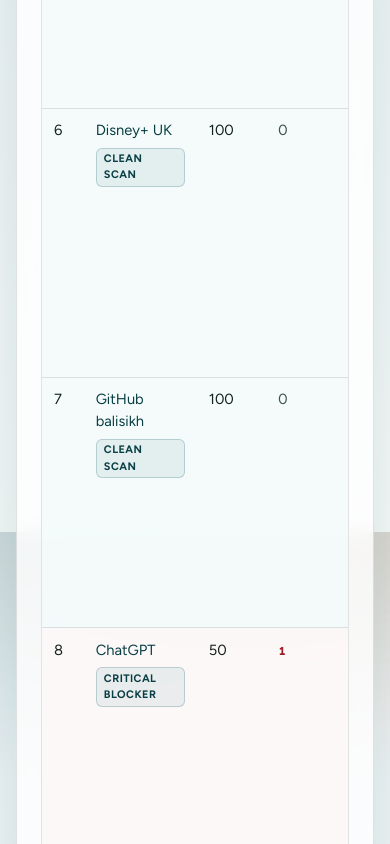
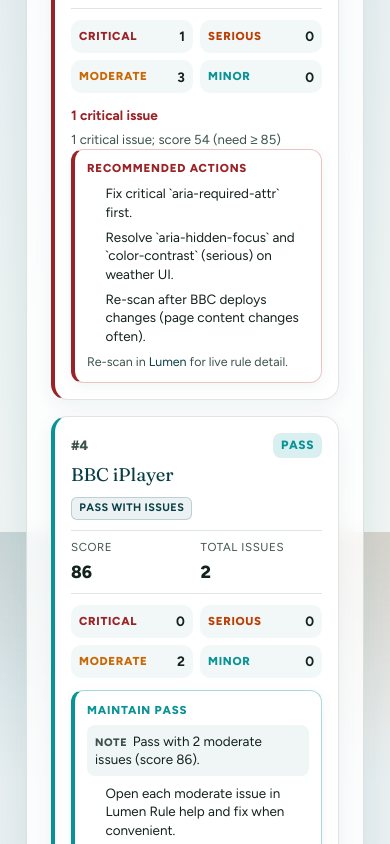
Before and after one commit to balisikh/ai-based-web-accessibility-checker, a Next.js app in the folder web/: page /batch in a window 390 px wide. Shown: the part 2000-2844 px from the top of the page. Built offline with nearby package versions, Linux system fonts and the light colour scheme.

Commit message:
Add responsive layout and mobile batch cards
Viewport config, safe-area padding, phone breakpoints, stacked results toolbar, and card list on /batch below 640px.

Co-authored-by: Cursor <cursoragent@cursor.com>

```diff
--- /dev/null
+++ b/web/src/app/batch/BatchMobileCards.tsx
@@ -0,0 +1,92 @@
+import type { WebsiteBatchResult } from "@/lib/website-batch-results";
+import {
+  websiteBatchFailReason,
+  websiteBatchPass,
+} from "@/lib/website-pass-fail";
+import { batchGuidanceForRow } from "@/lib/website-batch-guidance";
+import { BATCH_TAG_LABELS, tagsForBatchSite } from "@/lib/website-batch-tags";
+import { BatchGuidanceCell } from "./BatchGuidanceCell";
+
+type BatchSeverity = "critical" | "serious" | "moderate" | "minor";
+
+function SeverityChip({
+  label,
+  severity,
+  count,
+}: {
+  label: string;
+  severity: BatchSeverity;
+  count: number;
+}) {
+  return (
+    <li className="batch-card-sev">
+      <span className={`sev sev-${severity}`}>{label}</span>
+      <strong>{count}</strong>
+    </li>
+  );
+}
+
+export function BatchMobileCards({ rows }: { rows: WebsiteBatchResult[] }) {
+  return (
+    <ul className="batch-cards" aria-label="Batch websites (mobile list)">
+      {rows.map((row) => {
+        const pass = websiteBatchPass(row.score, row.critical);
+        const guidanceView = batchGuidanceForRow(row);
+        const failReason = websiteBatchFailReason(row.score, row.critical);
+
+        return (
+          <li
+            key={row.id}
+            className={`batch-card batch-card-${pass ? "pass" : "fail"}`}
+          >
+            <div className="batch-card-head">
+              <span className="batch-card-id">#{row.id}</span>
+              <span
+                className={`batch-badge batch-badge-${pass ? "pass" : "fail"}`}
+              >
+                {pass ? "Pass" : "Fail"}
+              </span>
+            </div>
+            <h2 className="batch-card-title">
+              <a href={row.url} target="_blank" rel="noopener noreferrer">
+                {row.name}
+              </a>
+            </h2>
+            <ul className="batch-tag-row" aria-label="Site tags">
+              {tagsForBatchSite(row).map((tag) => (
+                <li key={tag}>
+                  <span className="batch-tag">{BATCH_TAG_LABELS[tag] ?? tag}</span>
+                </li>
+              ))}
+            </ul>
+            <dl className="batch-card-stats">
+              <div>
+                <dt>Score</dt>
+                <dd>{row.score}</dd>
+              </div>
+              <div>
+                <dt>Total issues</dt>
+                <dd>{row.totalIssues}</dd>
+              </div>
+            </dl>
+            <ul className="batch-card-severity" aria-label="Severity counts">
+              <SeverityChip label="Critical" severity="critical" count={row.critical} />
+              <SeverityChip label="Serious" severity="serious" count={row.serious} />
+              <SeverityChip label="Moderate" severity="moderate" count={row.moderate} />
+              <SeverityChip label="Minor" severity="minor" count={row.minor} />
+            </ul>
+            {!pass && row.critical > 0 && (
+              <p className="batch-critical-callout" role="alert">
+                {row.critical} critical {row.critical === 1 ? "issue" : "issues"}
+              </p>
+            )}
+            {!pass && failReason && (
+              <p className="batch-row-callout">{failReason}</p>
+            )}
+            <BatchGuidanceCell guidance={guidanceView} />
+          </li>
+        );
+      })}
+    </ul>
+  );
+}
--- a/web/src/app/batch/page.tsx
+++ b/web/src/app/batch/page.tsx
@@ -11,6 +11,7 @@ import {
 import { batchGuidanceForRow } from "@/lib/website-batch-guidance";
 import { BATCH_TAG_LABELS, tagsForBatchSite } from "@/lib/website-batch-tags";
 import { BatchGuidanceCell } from "./BatchGuidanceCell";
+import { BatchMobileCards } from "./BatchMobileCards";
 
 export const metadata = {
   title: "Lumen | Website batch results",
@@ -94,7 +95,9 @@ export default function BatchResultsPage() {
           <code>TEST_RESULTS.md</code> in the repo.
         </p>
 
-        <div className="batch-table-wrap">
+        <BatchMobileCards rows={WEBSITE_BATCH_RESULTS} />
+
+        <div className="batch-table-wrap batch-table-desktop">
           <table className="batch-table">
             <caption className="sr-only">
               All batch websites with score, severity counts, and pass or fail
--- a/web/src/app/globals.css
+++ b/web/src/app/globals.css
@@ -77,7 +77,10 @@ select:focus-visible {
 .scan-shell {
   width: min(1100px, calc(100% - 2rem));
   margin: 0 auto;
-  padding: 3.5rem 0 4rem;
+  padding: calc(3.5rem + env(safe-area-inset-top, 0))
+    max(1rem, env(safe-area-inset-right, 0))
+    calc(4rem + env(safe-area-inset-bottom, 0))
+    max(1rem, env(safe-area-inset-left, 0));
   position: relative;
   z-index: 1;
 }
@@ -926,7 +929,72 @@ pre {
   }
 
   .scan-shell {
+    width: min(1100px, calc(100% - 1.25rem));
     padding-top: 2rem;
+  }
+
+  .results-header h2 {
+    font-size: clamp(1.35rem, 6vw, 2rem);
+  }
+
+  .issue-list {
+    max-height: none;
+  }
+
+  .meta div {
+    grid-template-columns: 1fr;
+    gap: 0.15rem;
+  }
+
+  .toolbar {
+    flex-direction: column;
+    align-items: stretch;
+  }
+
+  .toolbar-actions {
+    flex-direction: column;
+  }
+
+  .toolbar-actions .button-secondary,
+  .toolbar-actions button {
+    width: 100%;
+    min-height: 44px;
+  }
+
+  .how-it-works-head {
+    flex-direction: column;
+    align-items: flex-start;
+  }
+}
+
+@media (max-width: 480px) {
+  .url-row {
+    grid-template-columns: 1fr;
+  }
+
+  .url-row button {
+    width: 100%;
+    min-height: 44px;
+  }
+
+  .example-row {
+    flex-wrap: wrap;
+  }
+
+  .example-chip {
+    min-height: 44px;
+  }
+
+  .score-value {
+    font-size: clamp(2.25rem, 12vw, 3rem);
+  }
+
+  .headline {
+    font-size: clamp(1.75rem, 8vw, 2.5rem);
+  }
+
+  .batch-panel {
+    padding: clamp(1rem, 4vw, 1.5rem);
   }
 }
 
@@ -1277,6 +1345,138 @@ pre {
   color: var(--critical);
 }
 
+/* Mobile batch cards (table hidden below 640px) */
+.batch-cards {
+  display: none;
+  list-style: none;
+  margin: 0;
+  padding: 0;
+  gap: 1rem;
+}
+
+.batch-card {
+  border: 1px solid var(--line);
+  border-radius: 16px;
+  padding: 1rem;
+  background: rgba(255, 255, 255, 0.92);
+  box-shadow: 0 6px 20px rgba(13, 92, 99, 0.06);
+}
+
+.batch-card-pass {
+  border-left: 4px solid #0a9396;
+}
+
+.batch-card-fail {
+  border-left: 4px solid var(--critical);
+}
+
+.batch-card-head {
+  display: flex;
+  justify-content: space-between;
+  align-items: center;
+  gap: 0.5rem;
+  margin-bottom: 0.35rem;
+}
+
+.batch-card-id {
+  font-weight: 800;
+  color: var(--ink-soft);
+  font-size: 0.85rem;
+}
+
+.batch-card-title {
+  margin: 0 0 0.5rem;
+  font-family: var(--font-display);
+  font-size: 1.15rem;
+  line-height: 1.25;
+  word-break: break-word;
+}
+
+.batch-card-stats {
+  display: grid;
+  grid-template-columns: 1fr 1fr;
+  gap: 0.5rem;
+  margin: 0.65rem 0;
+  padding: 0.5rem 0;
+  border-top: 1px solid var(--line);
+  border-bottom: 1px solid var(--line);
+}
+
+.batch-card-stats div {
+  display: grid;
+  gap: 0.15rem;
+}
+
+.batch-card-stats dt {
+  font-size: 0.72rem;
+  text-transform: uppercase;
+  letter-spacing: 0.05em;
+  color: var(--ink-soft);
+}
+
+.batch-card-stats dd {
+  margin: 0;
+  font-weight: 800;
+  font-size: 1.1rem;
+}
+
+.batch-card-severity {
+  list-style: none;
+  margin: 0 0 0.75rem;
+  padding: 0;
+  display: grid;
+  grid-template-columns: repeat(2, minmax(0, 1fr));
+  gap: 0.45rem;
+}
+
+.batch-card-sev {
+  display: flex;
+  justify-content: space-between;
+  align-items: center;
+  padding: 0.4rem 0.5rem;
+  border-radius: 10px;
+  background: rgba(13, 92, 99, 0.05);
+  font-size: 0.85rem;
+}
+
+.batch-card .batch-guidance {
+  max-width: none;
+}
+
+.batch-card .batch-notes {
+  min-width: 0;
+  max-width: none;
+}
+
+@media (max-width: 640px) {
+  .batch-table-desktop {
+    display: none;
+  }
+
+  .batch-cards {
+    display: grid;
+  }
+
+  .batch-summary {
+    grid-template-columns: repeat(2, minmax(0, 1fr));
+  }
+
+  .batch-summary-severity {
+    grid-template-columns: repeat(2, minmax(0, 1fr));
+  }
+
+  .batch-notes {
+    min-width: 0;
+    max-width: none;
+  }
+}
+
+@media (min-width: 641px) {
+  .batch-cards {
+    display: none !important;
+  }
+}
+
 @media (max-width: 800px) {
   .batch-summary {
     grid-template-columns: repeat(2, minmax(0, 1fr));
--- a/web/src/app/layout.tsx
+++ b/web/src/app/layout.tsx
@@ -1,6 +1,11 @@
-import type { Metadata } from "next";
+import type { Metadata, Viewport } from "next";
 import { Figtree, Fraunces } from "next/font/google";
 import "./globals.css";
+
+export const viewport: Viewport = {
+  width: "device-width",
+  initialScale: 1,
+};
 
 const figtree = Figtree({
   variable: "--font-figtree",
```
Also changed, not shown: 1 other file (tests, documents, lock files or other folders).
